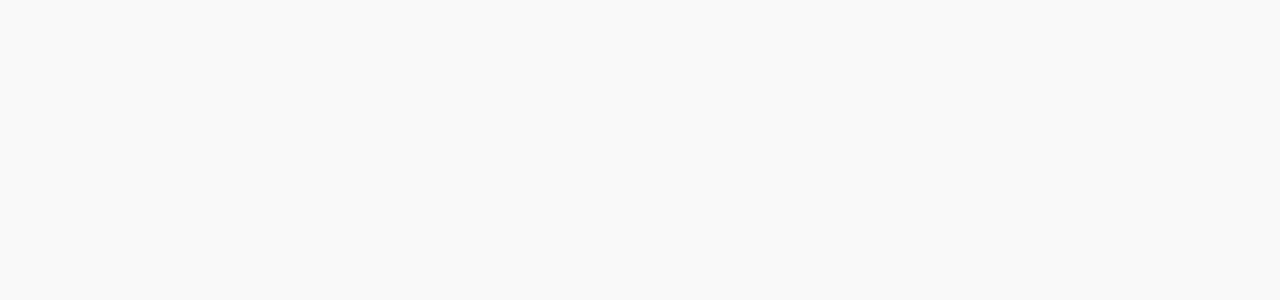
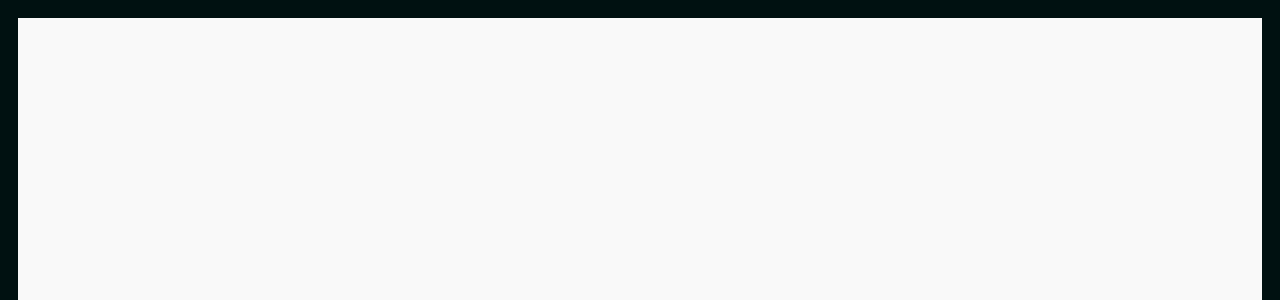
Before and after one commit to stevenng/stevenng.github.io, a plain HTML site: page index.html in a window 1280 px wide. Shown: the top 300 px of the page. Drawn offline with Linux system fonts and the light colour scheme.

Commit message:
Apply border

```diff
--- a/index.html
+++ b/index.html
@@ -19,6 +19,8 @@
 			padding: 0;
 		}
 		.wrapper {
+			border: 18px solid #011;
+			box-sizing: border-box;
 			display: flex;
 			align-items: center;
 			justify-content: center;
```
